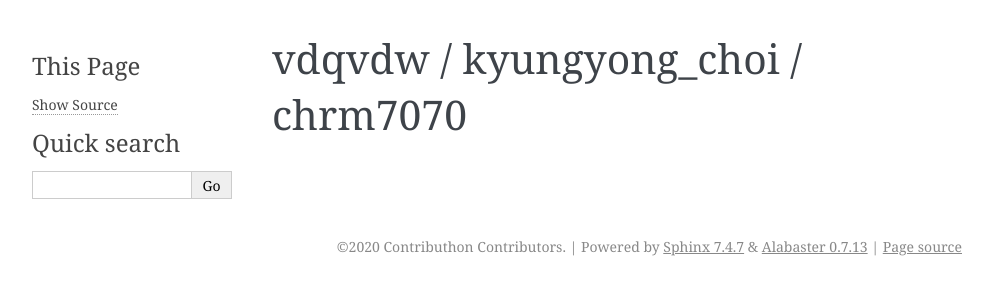
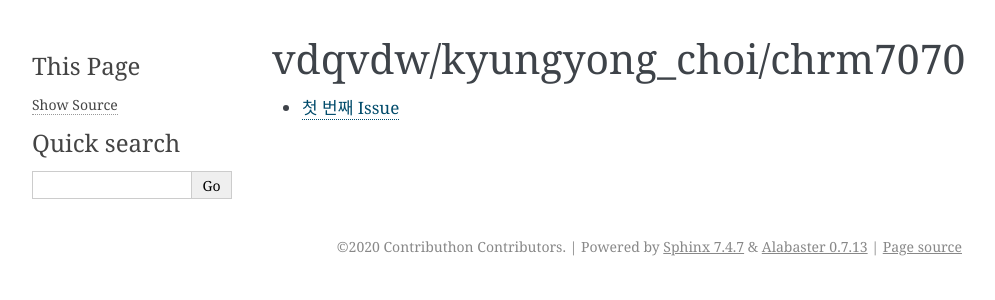
Before and after one commit to openstack-kr/contributhon-2020, a Sphinx documentation site: the page built from doc/source/kyungyong_choi/index.rst, in a window 1280 px wide. Shown: the top 300 px of the page, without its empty margins (148-1143 px from the left). Built offline with Sphinx 7.4.7, drawn with Linux system fonts in a browser that asks for light colours; the version number could not be read and is left out.

Commit message:
업로드 준비

```diff
--- /dev/null
+++ b/doc/source/kyungyong_choi/first_issue.rst
@@ -0,0 +1,3 @@
+=============
+첫 번째 Issue
+=============
--- a/doc/source/kyungyong_choi/index.rst
+++ b/doc/source/kyungyong_choi/index.rst
@@ -1,8 +1,10 @@
 .. _kyungyong_choi:
 
 ==============================
-vdqvdw / kyungyong_choi / chrm7070
+vdqvdw/kyungyong_choi/chrm7070
 ==============================
 
 .. toctree::
    :maxdepth: 1
+
+   first_issue.rst
```
